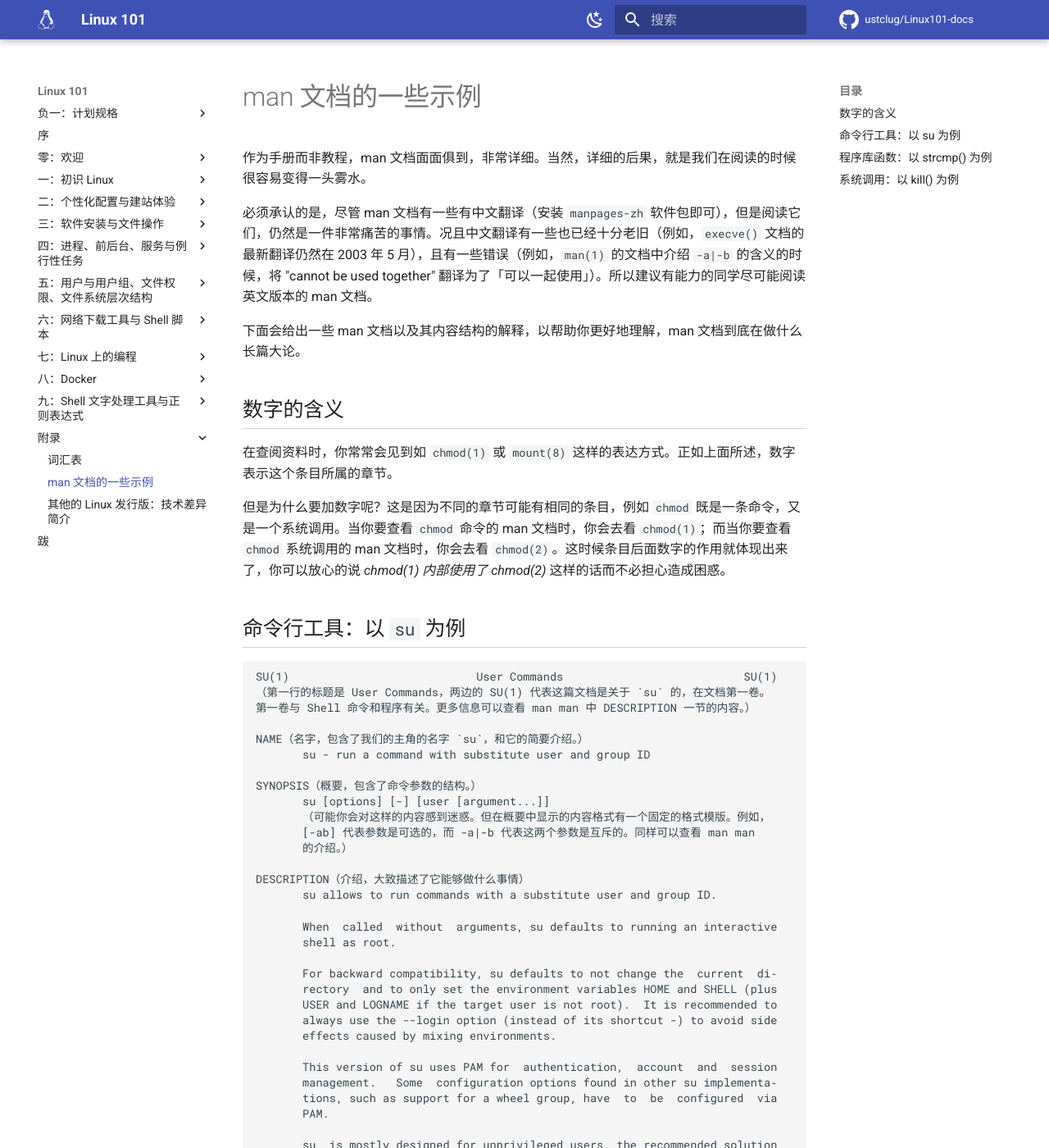
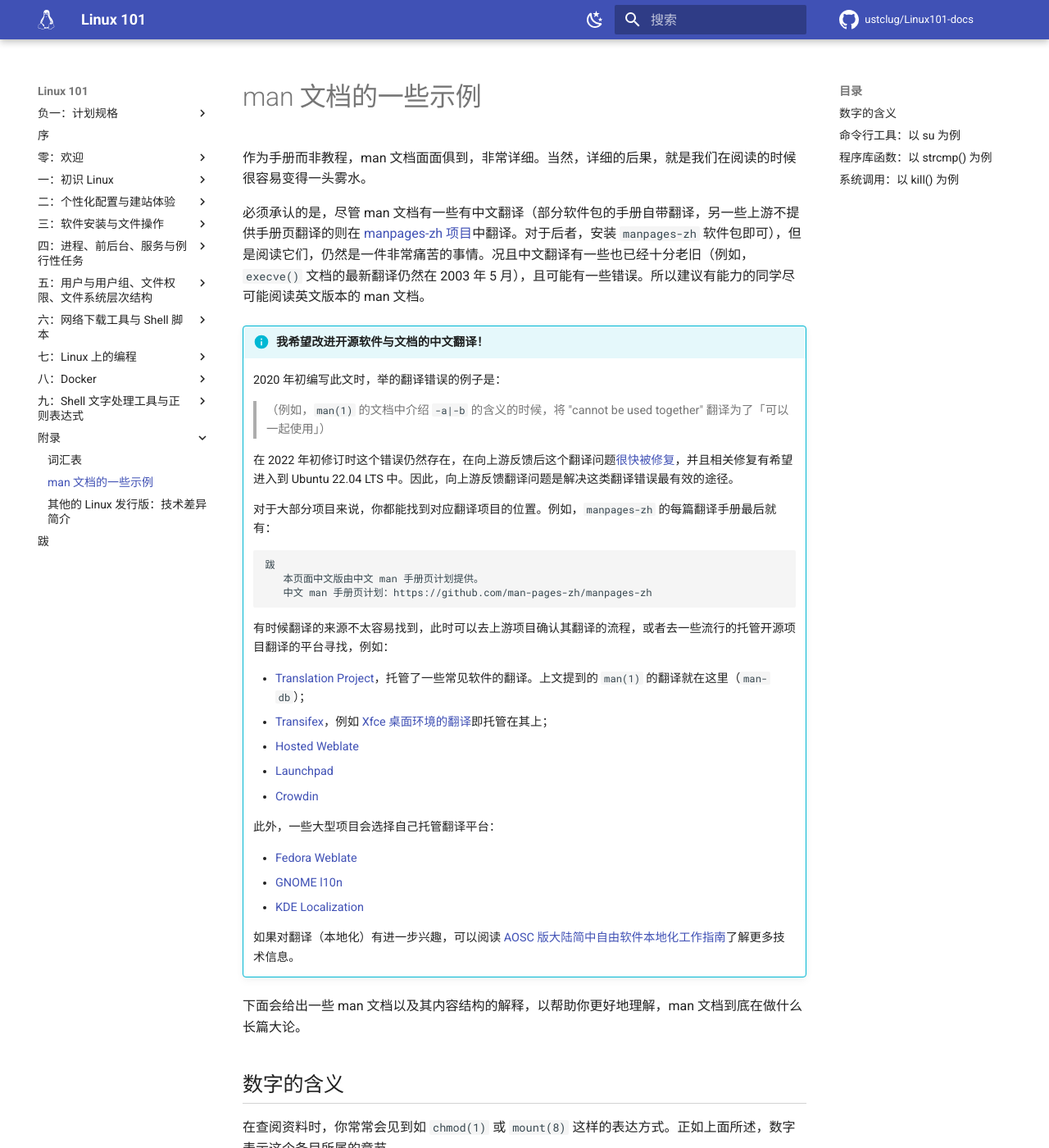
Before and after one commit to ustclug/Linux101-docs, an MkDocs documentation site: the page built from docs/Appendix/man.md, in a window 1280 px wide and 1400 px high. Shown: the whole window at 82% size. Built offline with MkDocs 1.6.1 and Material for MkDocs 9.7.7, drawn with Linux system fonts in a browser that asks for light colours; comment, search, counter and statistics services are not loaded.

Commit message:
appendix/man: add details about zh_CN l10n

````diff
--- a/docs/Appendix/man.md
+++ b/docs/Appendix/man.md
@@ -2,7 +2,40 @@
 
 作为手册而非教程，man 文档面面俱到，非常详细。当然，详细的后果，就是我们在阅读的时候很容易变得一头雾水。
 
-必须承认的是，尽管 man 文档有一些有中文翻译（安装 `manpages-zh` 软件包即可），但是阅读它们，仍然是一件非常痛苦的事情。况且中文翻译有一些也已经十分老旧（例如，`execve()` 文档的最新翻译仍然在 2003 年 5 月），且有一些错误（例如，`man(1)` 的文档中介绍 `-a|-b` 的含义的时候，将 "cannot be used together" 翻译为了「可以一起使用」）。所以建议有能力的同学尽可能阅读英文版本的 man 文档。
+必须承认的是，尽管 man 文档有一些有中文翻译（部分软件包的手册自带翻译，另一些上游不提供手册页翻译的则在 [manpages-zh 项目](https://github.com/man-pages-zh/manpages-zh)中翻译。对于后者，安装 `manpages-zh` 软件包即可），但是阅读它们，仍然是一件非常痛苦的事情。况且中文翻译有一些也已经十分老旧（例如，`execve()` 文档的最新翻译仍然在 2003 年 5 月），且可能有一些错误。所以建议有能力的同学尽可能阅读英文版本的 man 文档。
+
+!!! info "我希望改进开源软件与文档的中文翻译！"
+
+    2020 年初编写此文时，举的翻译错误的例子是：
+
+    > （例如，`man(1)` 的文档中介绍 `-a|-b` 的含义的时候，将 "cannot be used together" 翻译为了「可以一起使用」）
+
+    在 2022 年初修订时这个错误仍然存在，在向上游反馈后这个翻译问题[很快被修复](https://bugs.debian.org/cgi-bin/bugreport.cgi?bug=1005139)，并且相关修复有希望进入到 Ubuntu 22.04 LTS 中。因此，向上游反馈翻译问题是解决这类翻译错误最有效的途径。
+
+    对于大部分项目来说，你都能找到对应翻译项目的位置。例如，`manpages-zh` 的每篇翻译手册最后就有：
+
+    ```
+    跋
+       本页面中文版由中文 man 手册页计划提供。
+       中文 man 手册页计划：https://github.com/man-pages-zh/manpages-zh
+    ```
+
+    有时候翻译的来源不太容易找到，此时可以去上游项目确认其翻译的流程，或者去一些流行的托管开源项目翻译的平台寻找，例如：
+
+    - [Translation Project](https://translationproject.org/team/zh_CN.html)，托管了一些常见软件的翻译。上文提到的 `man(1)` 的翻译就在这里（`man-db`）；
+    - [Transifex](https://www.transifex.com/)，例如 [Xfce 桌面环境的翻译](https://www.transifex.com/xfce/public/)即托管在其上；
+    - [Hosted Weblate](https://hosted.weblate.org/)
+    - [Launchpad](https://translations.launchpad.net/)
+    - [Crowdin](https://crowdin.com/)
+
+    此外，一些大型项目会选择自己托管翻译平台：
+
+    - [Fedora Weblate](https://translate.fedoraproject.org/)
+    - [GNOME l10n](https://l10n.gnome.org/teams/zh_CN/)
+    - [KDE Localization](https://l10n.kde.org/team-infos.php?teamcode=zh_CN)
+
+    如果对翻译（本地化）有进一步兴趣，可以阅读 [AOSC 版大陆简中自由软件本地化工作指南](https://repo.aosc.io/aosc-l10n/zh_CN_l10n.pdf)了解更多技术信息。
+
 
 下面会给出一些 man 文档以及其内容结构的解释，以帮助你更好地理解，man 文档到底在做什么长篇大论。
 
````
